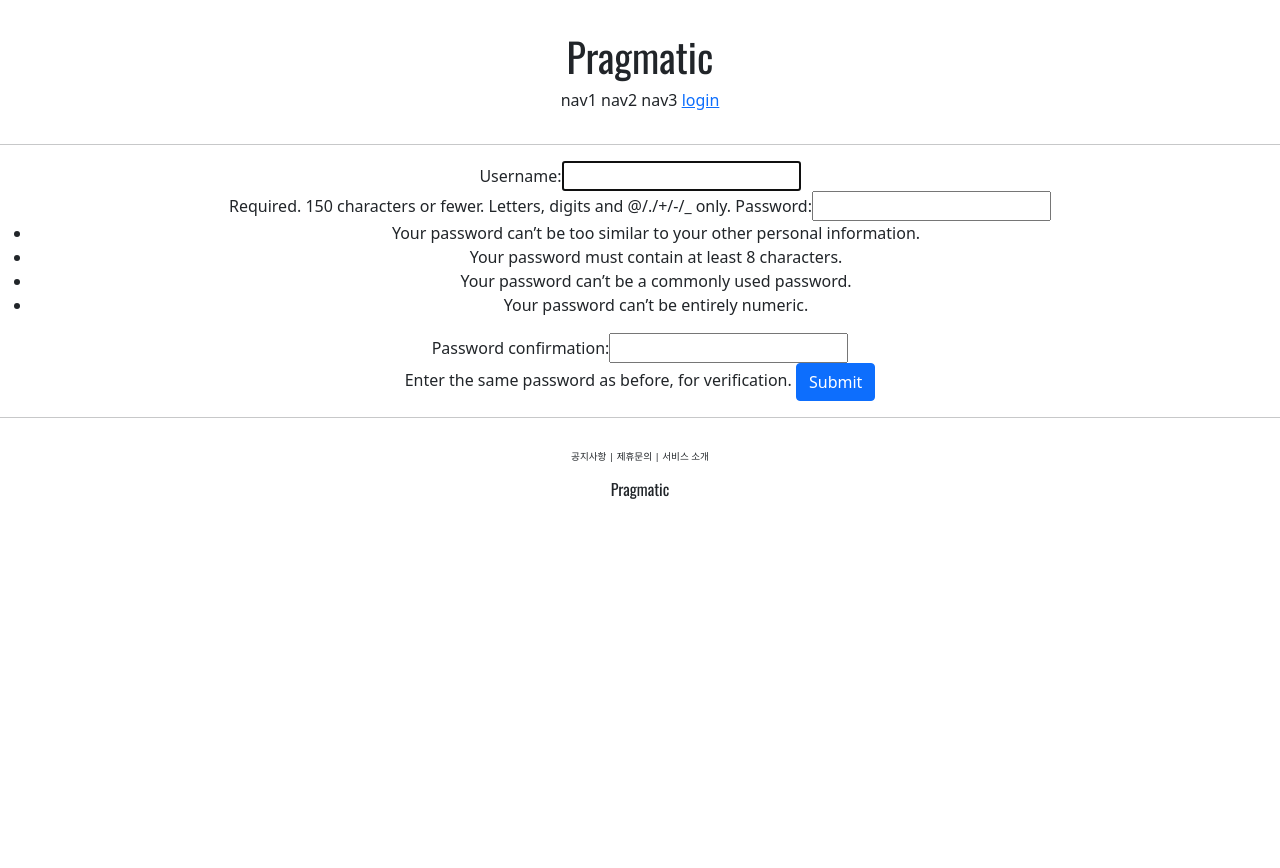
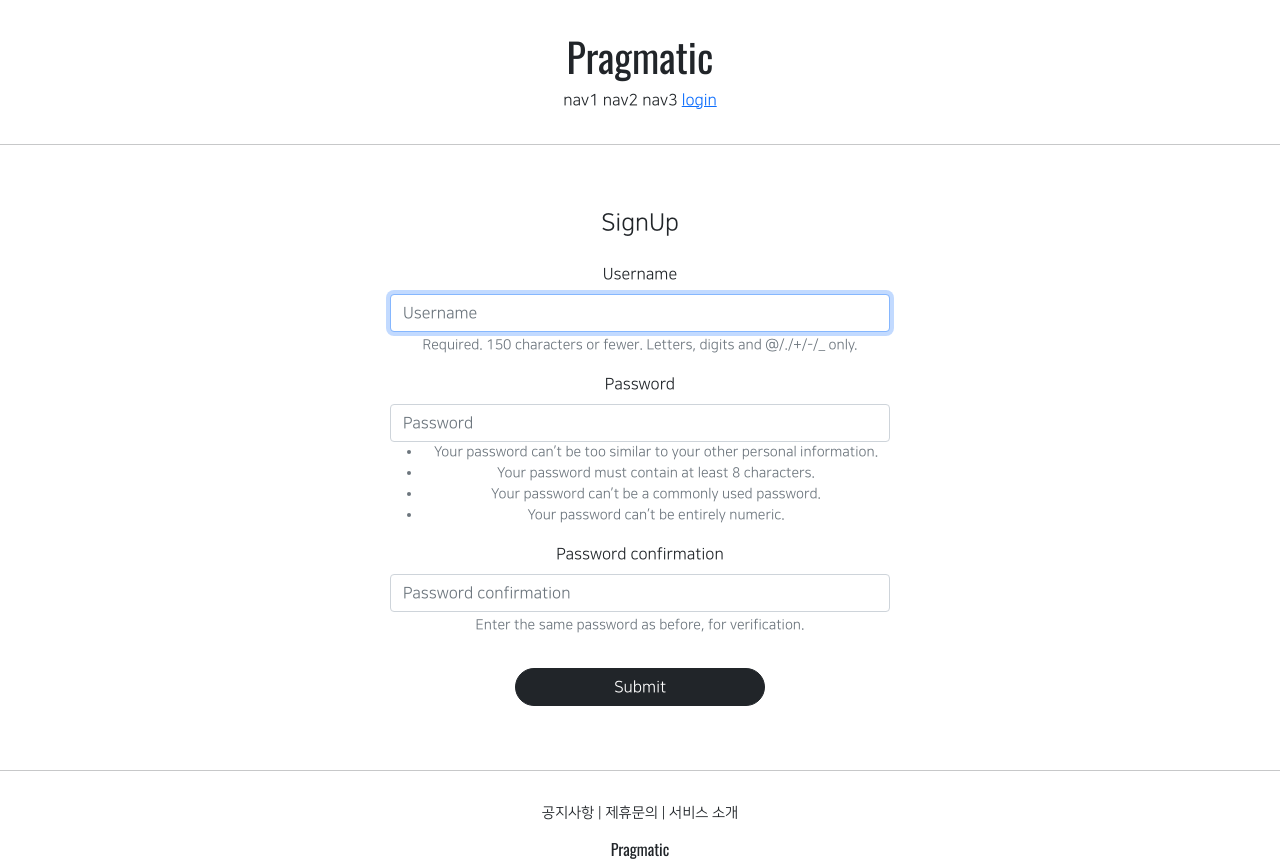
Before and after one commit to gwakseunghui/seunghui_study, a Django app: page /account/create/ in a window 1280 px wide. Before the commit the page ends 499 px from the top, so only its background shows below. Run offline with Django 3.2, Linux system fonts and the light colour scheme; some libraries are stand-ins or nearby versions.

Commit message:
CHG: 210801_seunghui_TIL - django course 23 commit

```diff
--- a/PycharmProjects/pargmatic/accountapp/templates/accountapp/create.html
+++ b/PycharmProjects/pargmatic/accountapp/templates/accountapp/create.html
@@ -1,12 +1,16 @@
 {% extends 'base.html' %}
+{% load bootstrap4 %}
 
 {% block content %}
 
-  <div style="text-align: center">
+  <div style="text-align: center; max-width: 500px; margin: 4rem auto;">
+    <div class="mb-4">
+      <h4>SignUp</h4>
+    </div>
     <form action="{% url 'accountapp:create' %}" method="post">
       {% csrf_token %}
-      {{ form }}
-      <input type="submit" class="btn btn-primary">
+      {% bootstrap_form form %}
+      <input type="submit" class="btn btn-dark rounded-pill col-6 mt-3">
     </form>
   </div>
 
--- a/PycharmProjects/pargmatic/pargmatic/settings.py
+++ b/PycharmProjects/pargmatic/pargmatic/settings.py
@@ -51,6 +51,7 @@ INSTALLED_APPS = [
     'django.contrib.messages',
     'django.contrib.staticfiles',
     'accountapp',
+    'bootstrap4',
 ]
 
 MIDDLEWARE = [
--- a/PycharmProjects/pargmatic/static/base.css
+++ b/PycharmProjects/pargmatic/static/base.css
@@ -2,7 +2,7 @@
     font-family: 'Oswald', sans-serif;
 }
 .pragmatic_footer_button {
-font-size: .6rem;
+font-size: .9rem;
 }
 .pragmatic_footer {
     text-align: center;
--- a/PycharmProjects/pargmatic/templates/base.html
+++ b/PycharmProjects/pargmatic/templates/base.html
@@ -3,7 +3,7 @@
 
 {% include 'head.html' %}
 
-<body>
+<body style="font-family: 'NanumSquareR';">
 
     {% include 'header.html' %}
 
--- a/PycharmProjects/pargmatic/templates/head.html
+++ b/PycharmProjects/pargmatic/templates/head.html
@@ -16,4 +16,27 @@
 
     <!--    DEFAULT CSS LINK    -->
     <link rel="stylesheet" type="text/css" href="{% static 'base.css' %}">
+
+    <style>
+        @font-face {
+            font-family: 'NanumSquareB';
+            src: local('NanumSquareB'),
+            url("{% static 'fonts/NanumSquareB.otf' %}") format("opentype");
+        }
+        @font-face {
+            font-family: 'NanumSquareEB';
+            src: local('NanumSquareEB'),
+            url("{% static 'fonts/NanumSquareEB.otf' %}") format("opentype");
+        }
+        @font-face {
+            font-family: 'NanumSquareL';
+            src: local('NanumSquareL'),
+            url("{% static 'fonts/NanumSquareL.otf' %}") format("opentype");
+        }
+        @font-face {
+            font-family: 'NanumSquareR';
+            src: local('NanumSquareR'),
+            url("{% static 'fonts/NanumSquareR.otf' %}") format("opentype");
+        }
+    </style>
 </head>
```
Also changed, not shown: PycharmProjects/pargmatic/accountapp/templates/accountapp/login.html (+5 -3 lines), PycharmProjects/pargmatic/static/fonts/NanumSquareB.otf (added), PycharmProjects/pargmatic/static/fonts/NanumSquareEB.otf (added), PycharmProjects/pargmatic/static/fonts/NanumSquareL.otf (added), PycharmProjects/pargmatic/static/fonts/NanumSquareR.otf (added).
